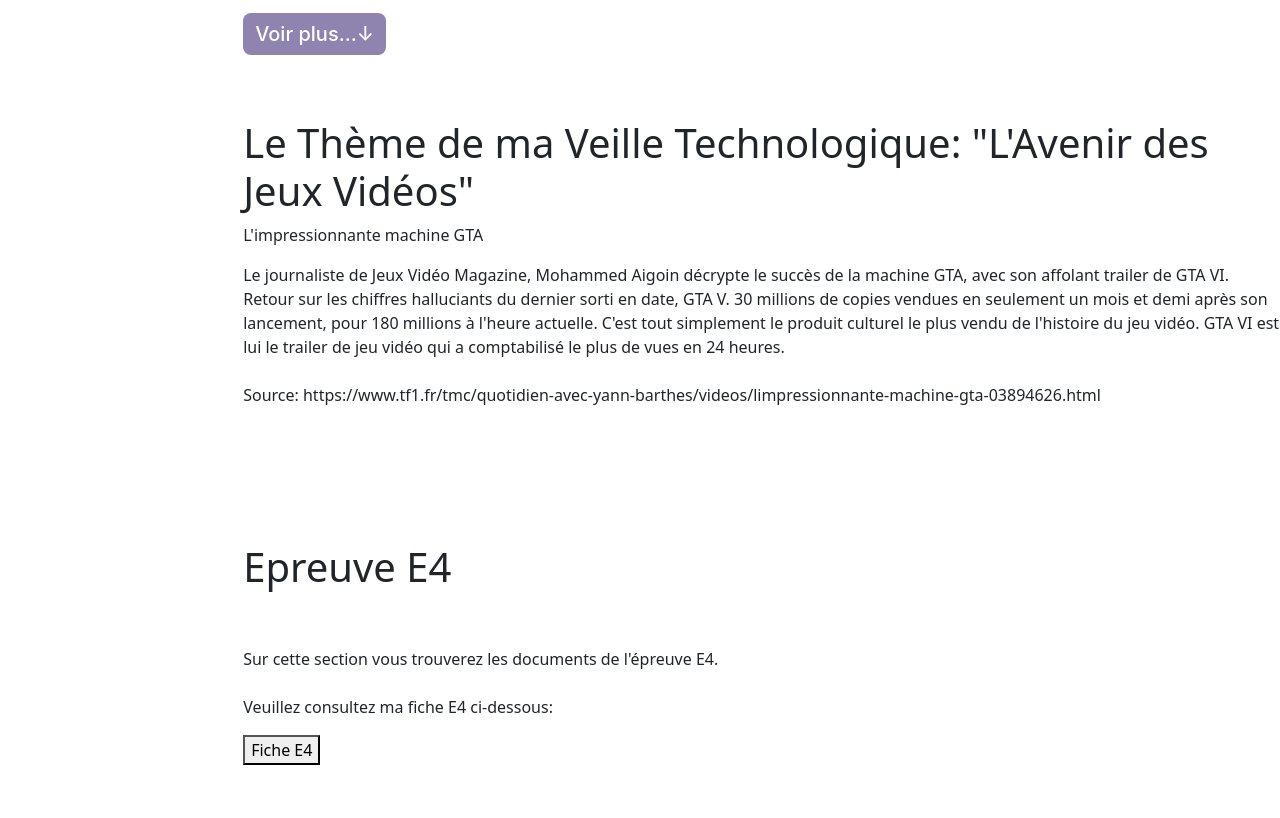
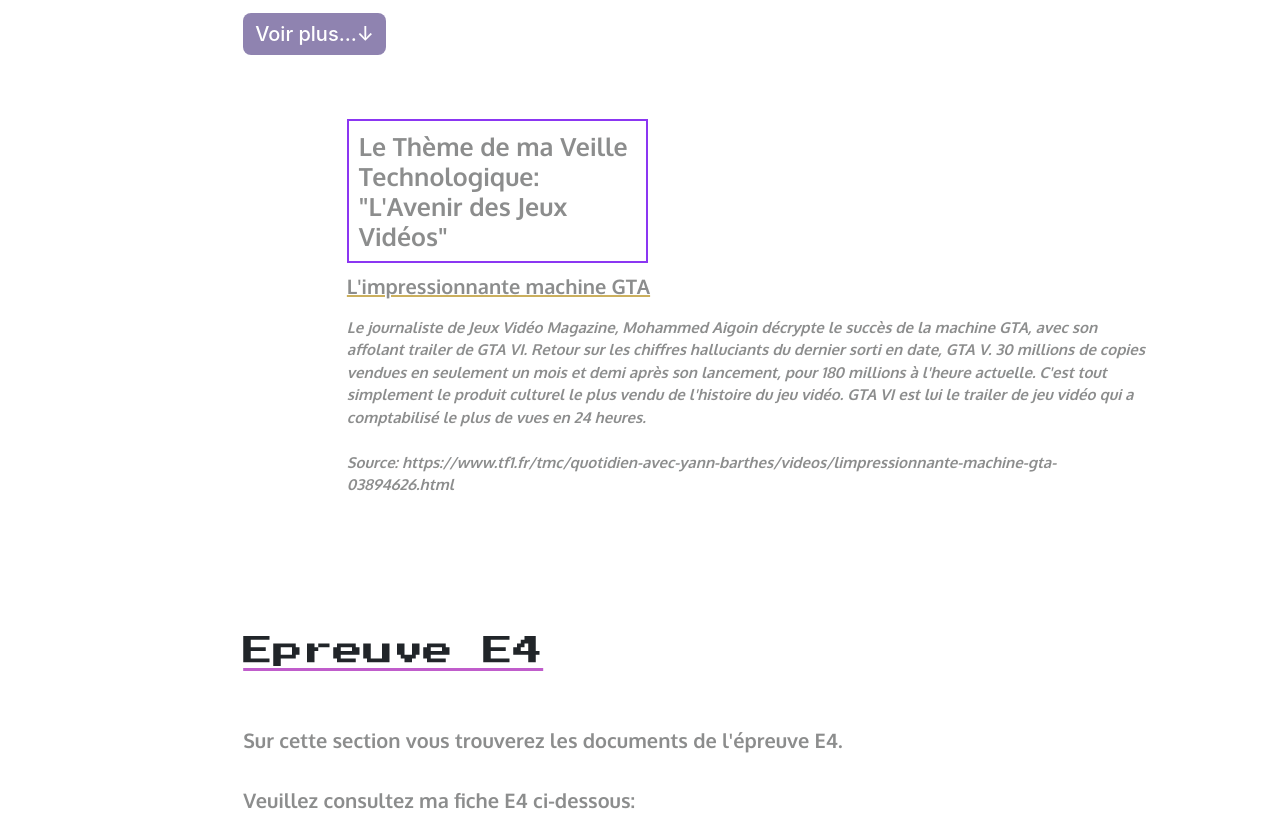
Before and after one commit to tsysy93/portfolio, a plain HTML site: page index.html in a window 1280 px wide. Shown: the part 3532-4350 px from the top of the page. Drawn offline with nearby package versions, Linux system fonts and the light colour scheme.

Commit message:
Update portfolio.css

```diff
--- a/portfolio.css
+++ b/portfolio.css
@@ -154,7 +154,6 @@
 
 
 
-
 .contenu-texte #competence{
     font-family: 'Press Start 2P';
     font-size: 30px;
@@ -235,10 +234,10 @@
     color: #FFFFFF;
     cursor: pointer;
     font-family: "Inter UI","SF Pro Display",-apple-system,BlinkMacSystemFont,"Segoe UI",Roboto,Oxygen,Ubuntu,Cantarell,"Open Sans","Helvetica Neue",sans-serif;
-    font-size: 20px;
+    font-size: 15px;
     font-weight: 500;
     height: 4rem;
-    padding: 0 1.6rem;
+    padding: 10px;
     text-align: center;
 }
 
@@ -335,6 +334,39 @@
 .contenu-texte .content-section #imagev{
     width: 600px;
 }
+.contenu-texte #veilletheme{
+    margin-left: 10%;
+    width: 1000px;
+    font-family: 'Oxygen';
+    color:#05060675;
+    font-size: 25px;
+    border: 2px solid rgba(118, 18, 240, 0.849); /* Bordure de 2 pixels, couleur grise */
+            padding: 10px; /* Marge intérieure de 10 pixels */
+            width: 29%; /* Largeur du cadre, ajustez selon vos besoins */
+}
+
+
+.contenu-texte .content-section #gta{
+    margin-left: 10%;
+    width: 800px;
+    font-family: 'Oxygen';
+    color:#05060675;
+    font-size: 20px;
+    text-decoration: underline;
+    text-decoration-color: rgb(203, 175, 93);
+
+
+}
+
+
+.contenu-texte .content-section #textgta{
+    margin-left: 10%;
+    width: 800px;
+    font-family: 'Oxygen';
+    color:#05060675;
+    font-size: 15px;
+    font-style: italic;
+}
 
 
 
@@ -343,11 +375,39 @@
 
 
 
+.contenu-texte #e4{
+    font-family: 'Press Start 2P';
+    font-size: 30px;
+    text-decoration: underline;
+    text-decoration-color: rgb(192, 93, 203)
+
+}
+
+.contenu-texte #texte4{
+    width: 800px;
+    font-family: 'Oxygen';
+    color:#05060675;
+    font-size: 20px;
+}
 
 
 
 
 
+.contenu-texte  .boutonimprimere4{
+    background-color :rgba(80, 63, 205, 0.5);
+    border-radius: 8px;
+    border-style: none;
+    box-sizing: border-box;
+    color: #FFFFFF;
+    cursor: pointer;
+    font-family: "Inter UI","SF Pro Display",-apple-system,BlinkMacSystemFont,"Segoe UI",Roboto,Oxygen,Ubuntu,Cantarell,"Open Sans","Helvetica Neue",sans-serif;
+    font-size: 20px;
+    font-weight: 500;
+    height: 4rem;
+    padding: 0 1.6rem;
+    text-align: center;
+    }
 
 
 
```
